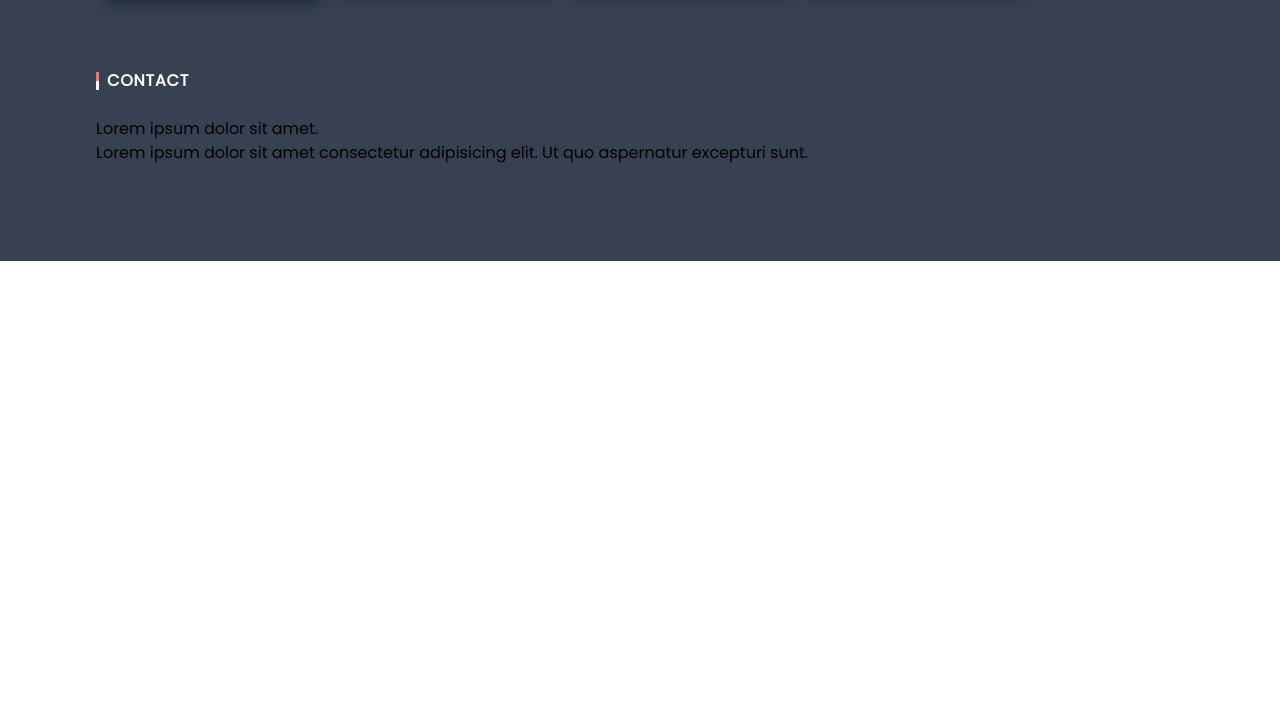
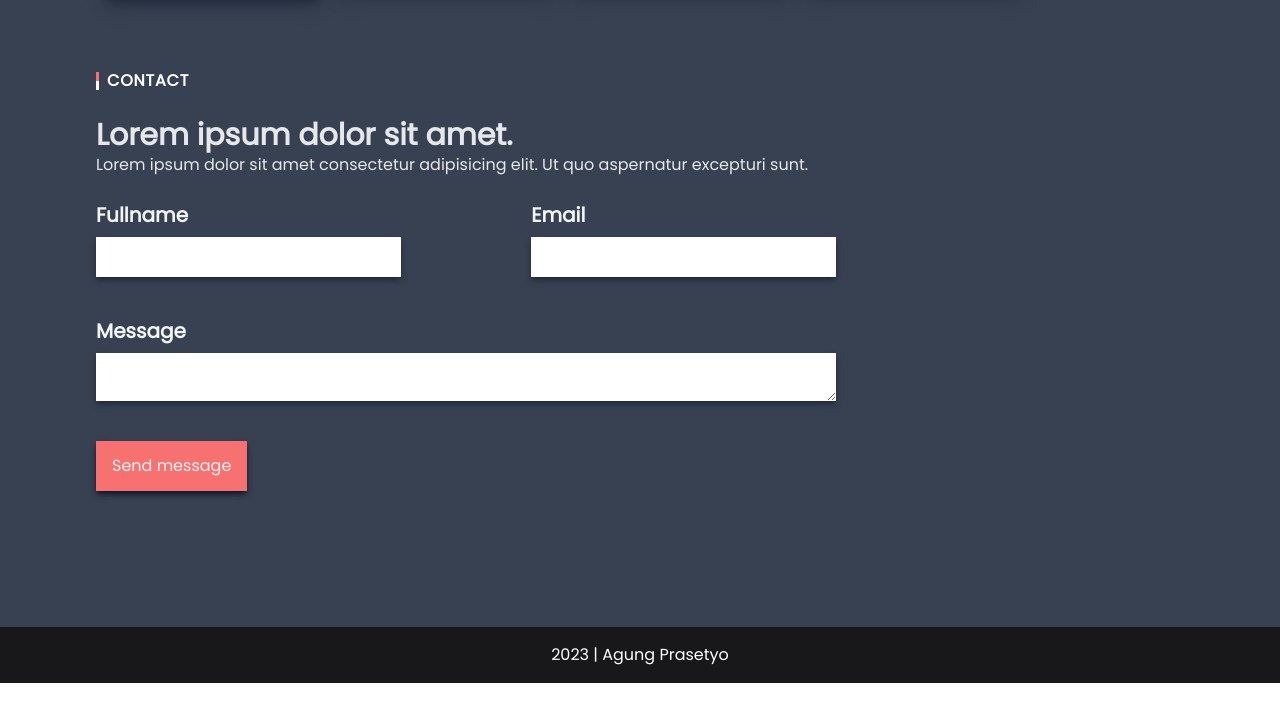
Before and after one commit to prazzdev/prazzdev.github.io, a website: page index.html in a window 1280 px wide. Shown: the part 2019-2740 px from the top of the page. After the commit the page ends 2702 px from the top, so only its background shows below. Drawn offline with nearby package versions, Linux system fonts and the light colour scheme.

Commit message:
modified:   index.html

```diff
--- a/index.html
+++ b/index.html
@@ -16,7 +16,7 @@
     </style>
     <title>Agung Prasetyo</title>
 </head>
-<body class="relative h-[3000px]">
+<body class="relative">
     <!-- Navbar -->
     <nav id="navbar" class="fixed top-0 left-0 right-0 z-auto flex justify-between items-center bg-zinc-900 text-white py-6 px-14">
         <a id="title" class="font-semibold text-xl tracking-wider animate__animated animate__lightSpeedInLeft">
@@ -158,7 +158,7 @@
                 src="http://agungpraz31.my.id/wp-content/uploads/2022/12/v4-460px-Start-Learning-Computer-Programming-Step-1-Version-4.jpg-300x225.webp"
                 alt="http://agungpraz31.my.id/wp-content/uploads/2022/12/v4-460px-Start-Learning-Computer-Programming-Step-1-Version-4.jpg-300x225.webp"
                 id="" class="w-full h-[200px]">
-                <div id="blog__box-description" class="text-gray-200 p-4 bg-gray-500 min-h-[200px]">
+                <div id="blog__box-description" class="p-4 bg-gray-500 min-h-[200px]">
                     <h1 id="blog__box-description__head" class="font-semibold tracking-wide text-lg break-all">
                         Urgensi belajar pemrograman di tahun 2023
                     </h1>
@@ -226,7 +226,7 @@
     </section>
 
     <!-- Portfolio -->
-    <div id="portfolio" class="w-full bg-gray-700 p-24 pt-0 pb-12">
+    <section id="portfolio" class="w-full bg-gray-700 p-24 pt-0 pb-12">
         <div id="portfolio__head" class="flex items-center h-fit mb-6">
             <script>
                 sectionHead("Portfolio", "portfolio__head")
@@ -326,7 +326,7 @@
                 </div>
             </div>
         </div>
-    </div>
+    </section>
 
     <!-- Contact -->
     <section id="contact" class="w-full bg-gray-700 p-24 pt-0">
@@ -335,15 +335,44 @@
                 sectionHead("Contact", "contact__head");
             </script>
         </div>
-        <div id="contact__caption" class="">
-            <h1 id="contact__caption-head" class="">
+        <div id="contact__caption" class="text-gray-200">
+            <h1 id="contact__caption-head" class="font-bold text-3xl">
                 Lorem ipsum dolor sit amet.
             </h1>
             <p id="contact__caption-desc" class="">
                 Lorem ipsum dolor sit amet consectetur adipisicing elit. Ut quo aspernatur excepturi sunt.
             </p>
         </div>
+        <div id="contact__form" class="w-full mt-6 text-gray-100">
+            <form action="" id="" class="w-[80%]">
+                <section id="" class="w-full flex mb-10">
+                    <div id="contact__name" class="w-[90%] flex flex-col">
+                        <label for="name" id="" class="font-semibold text-xl mb-2">Fullname</label>
+                        <input type="text" id="contact__name-input" class="w-[70%] font-semibold text-black uppercase p-2 shadow-md shadow-slate-800 focus:outline outline-2 outline-red-400 outline-offset-2" required>
+                    </div>
+                    <div id="contact__email" class="w-[90%] flex flex-col">
+                        <label for="email" id="" class="font-semibold text-xl mb-2">Email</label>
+                        <input type="email" id="contact__email-input" class="w-[70%] font-semibold text-black p-2 shadow-md shadow-slate-800 focus:outline outline-2 outline-red-400 outline-offset-2" required>
+                    </div>
+                </section>
+                <section id="contact__message" class="w-full flex flex-col">
+                    <label for="message" id="message" class="font-semibold text-xl mb-2">Message</label>
+                    <textarea type="text" id="contact__message-input" class="w-[85%] text-black shadow-md shadow-slate-800 focus:outline-dashed outline-2 outline-red-400 outline-offset-2" required></textarea>
+                </section>
+                <button id="submit" class="bg-red-400 my-10 p-4 py-[13px] shadow-md shadow-slate-900" type="submit">Send message</button>
+            </form>
+        </div>
     </section>
+
+    <!-- Footer -->
+    <footer id="footer" class="bg-zinc-900 w-full flex justify-center items-center text-center p-4 text-white">
+        <span id="footer__text" class="">
+            <script>
+                const text = new Date();
+                document.getElementById('footer__text').innerHTML = text.getFullYear() + " | Agung Prasetyo";
+            </script>
+        </span>
+    </footer>
 
     <script src="src/js/script.js"></script>
     <script src="https://unpkg.com/typewriter-effect@2.3.1/dist/core.js"></script>
@@ -368,5 +397,38 @@
             .pauseFor(2500)
             .start()
     </script>
+    <!-- smooth scroll -->
+    <!-- <script>
+        function smoothScroll(target, duration) {
+        var target = document.querySelector(target);
+        var targetPosition = target.getBoundingClientRect().top;
+        var startPosition = window.pageYOffset;
+        var distance = targetPosition - startPosition;
+        var startTime = null;
+
+        function animation(currentTime) {
+            if (startTime === null) startTime = currentTime;
+            var timeElapsed = currentTime - startTime;
+            var run = ease(timeElapsed, startPosition, distance, duration);
+            window.scrollTo(0, run);
+            if (timeElapsed < duration) requestAnimationFrame(animation);
+        }
+
+        function ease(t, b, c, d) {
+            t /= d / 2;
+            if (t < 1) return c / 2 * t * t + b;
+            t--;
+            return -c / 2 * (t * (t - 2) - 1) + b;
+        }
+
+        requestAnimationFrame(animation);
+        }
+
+        var scrollToTopButton = document.querySelector('.scroll-to-top-button');
+
+        scrollToTopButton.addEventListener('click', function () {
+        smoothScroll('#blog', 2000);
+        });
+    </script> -->
 </body>
 </html>
```
